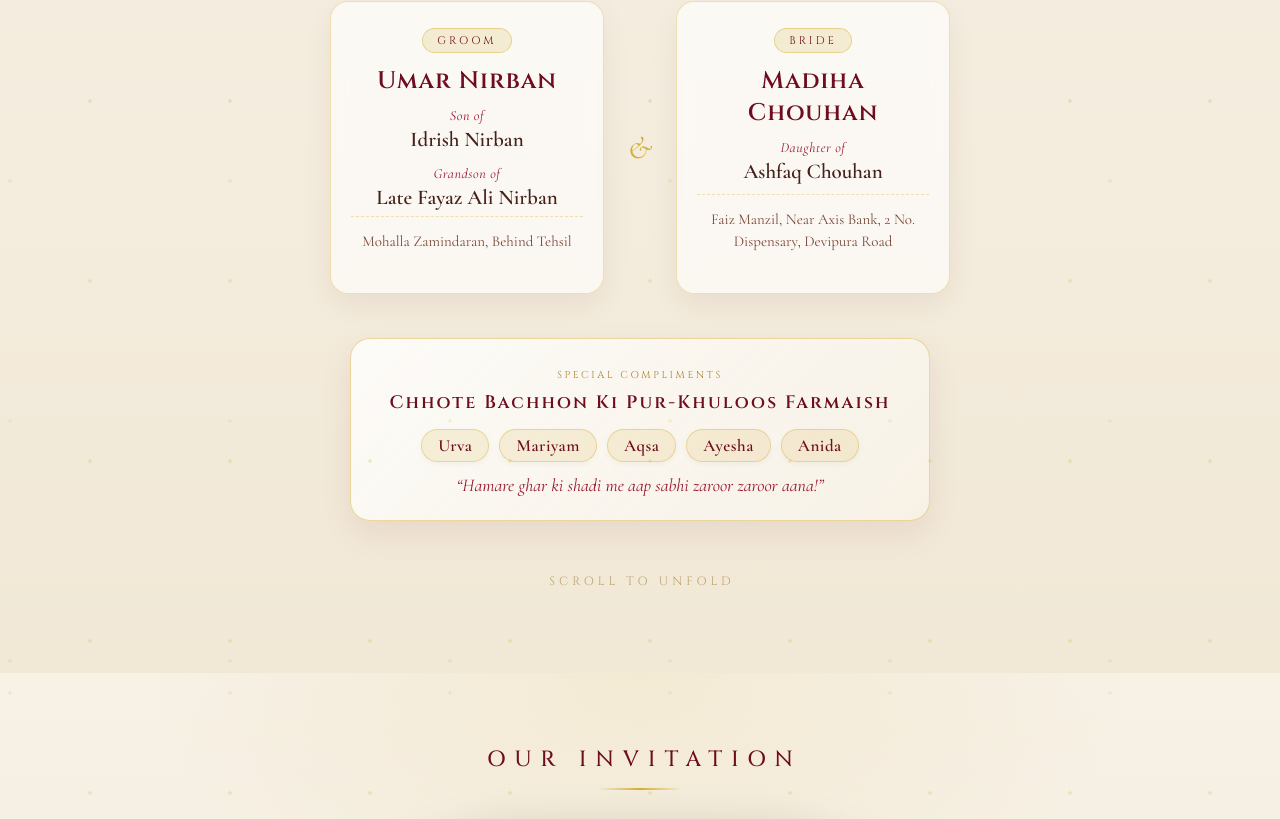
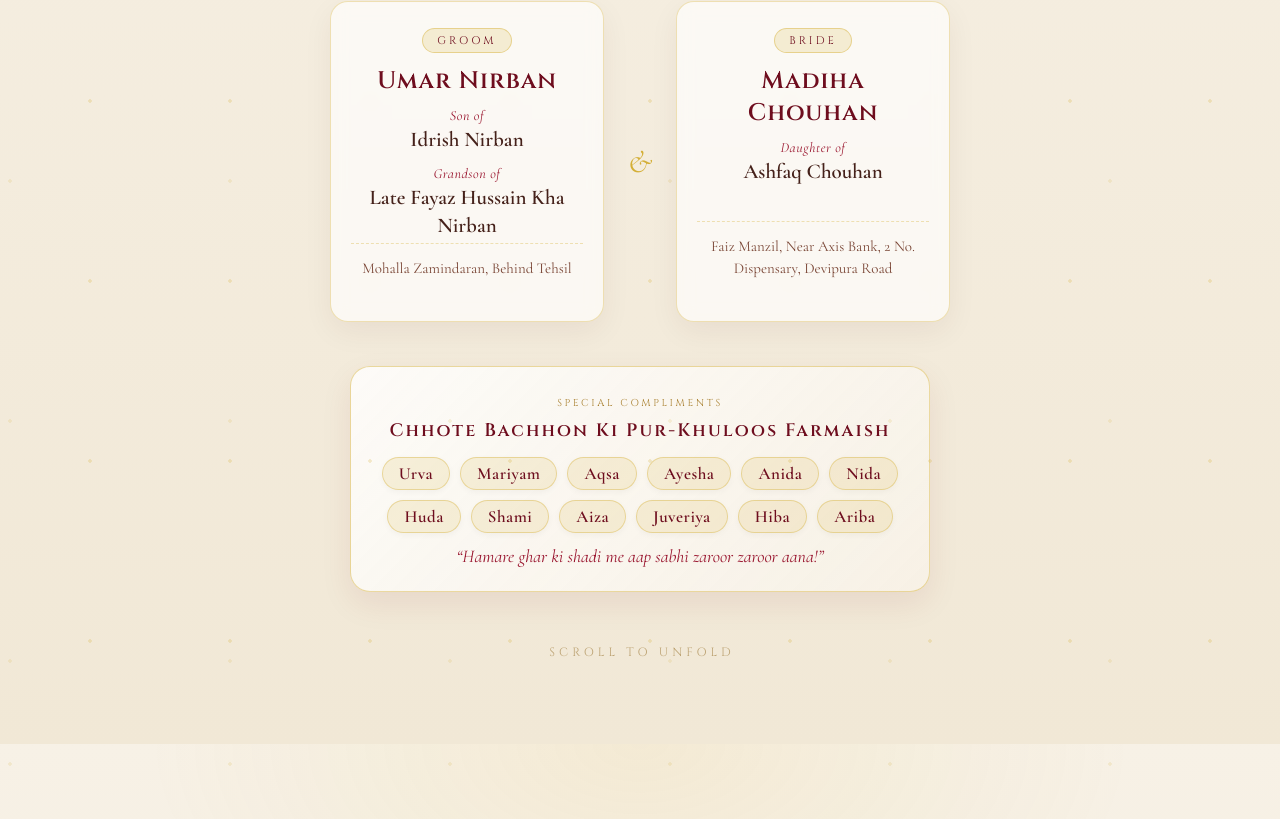
Before and after one commit to Zaheer-zk/weeding-invitation-card, a React (Vite) app: page / in a window 1280 px wide. Shown: the part 1359-2178 px from the top of the page. Built offline with nearby package versions, Linux system fonts and the light colour scheme.

Commit message:
update invitation details including grandfather's name, nikkah timing, and family members list

```diff
--- a/src/data/invitation.js
+++ b/src/data/invitation.js
@@ -64,7 +64,7 @@ export const invitation = {
   groom: {
     name: 'Umar Nirban',
     father: 'Idrish Nirban',
-    grandfather: 'Late Fayaz Ali Nirban',
+    grandfather: 'Late Fayaz Hussain Kha Nirban',
     family: 'Nirban Family',
     address: 'Mohalla Zamindaran, Behind Tehsil',
     city: 'Mohalla Zamindaran, Behind Tehsil',
@@ -88,10 +88,10 @@ export const invitation = {
   },
   nikkah: {
     date: 'Wednesday, 11 November 2026',
-    time: 'After Asr Prayer (5:00 PM)',
+    time: '7:00 PM',
     venue: 'Faiz Manzil, Near Axis Bank, 2 No. Dispensary, Devipura Road (Bride’s Residence)',
-    start: '2026-11-11T17:00:00+05:30',
-    end: '2026-11-11T19:30:00+05:30',
+    start: '2026-11-11T19:00:00+05:30',
+    end: '2026-11-11T21:30:00+05:30',
     map: 'https://www.google.com/maps/search/?api=1&query=Faiz+Manzil+Devipura+Road+Near+Axis+Bank',
   },
   walima: {
@@ -112,6 +112,13 @@ export const invitation = {
       'Aqsa',
       'Ayesha',
       'Anida',
+      'Nida',
+      'Huda',
+      'Shami',
+      'Aiza',
+      'Juveriya',
+      'Hiba',
+      'Ariba',
     ],
   },
   // Guest photo sharing
```
Also changed, not shown: 2 other files (tests, documents, lock files or other folders).
